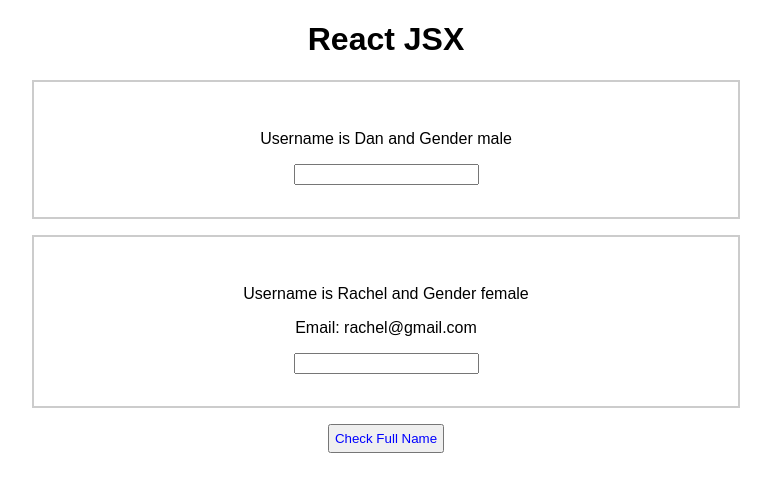
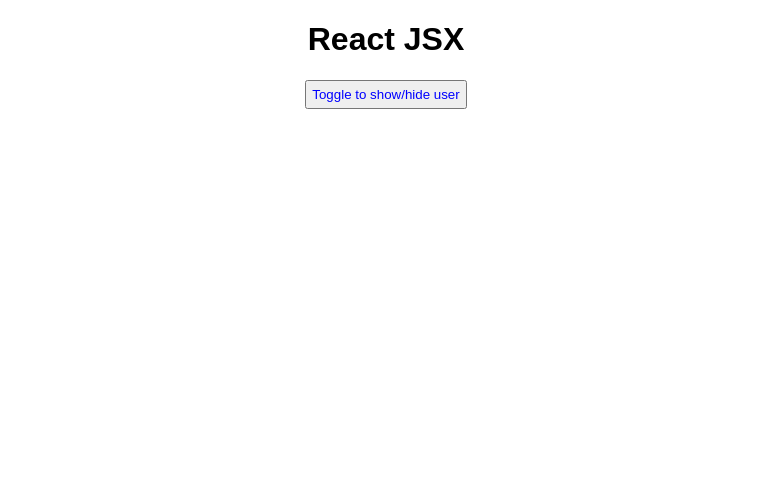
Before and after one commit to zhongminma/react-guide, a React (Create React App) app: page / in a window 1280 px wide. Shown: the top 492 px of the page, without its empty margins (254-1025 px from the left). Built offline with nearby package versions, Linux system fonts and the light colour scheme.

Commit message:
toggle show/hide user within trinary div check

```diff
--- a/src/App.js
+++ b/src/App.js
@@ -7,7 +7,8 @@ class App extends Component {
     users: [
       { name: 'Dan', gender: 'male'},
       { name: 'Rachel', gender: 'female'}
-    ]
+    ],
+    showUsers: false,
   }
 
   checkFullNamehandler = (newName) => {
@@ -29,6 +30,11 @@ class App extends Component {
     );
   }
 
+  toggleUsersHandler = () => {
+    const ableShow = this.state.showUsers;
+    this.setState({showUsers: !ableShow})
+  }
+
   render() {
 
     const changeStyle = {
@@ -39,6 +45,9 @@ class App extends Component {
     return (
       <div className="App">
         <h1>React JSX</h1>
+        {
+          this.state.showUsers === true ?
+            <div>
               <User
                 name={this.state.users[0].name}
                 gender={this.state.users[0].gender}/>
@@ -49,9 +58,11 @@ class App extends Component {
                 updateNameClick={this.checkFullNamehandler.bind(this,'HHHHHH')}>
                   Email: rachel@gmail.com
               </User>
+            </div> : null
+          }
         <button style={changeStyle}
-          onClick={this.checkFullNamehandler.bind(this,'EzPassss')}>
-            Check Full Name
+          onClick={this.toggleUsersHandler}>
+            Toggle to show/hide user
         </button>
       </div>
     );
```
Lines whose indentation alone changed are shown as unchanged.
